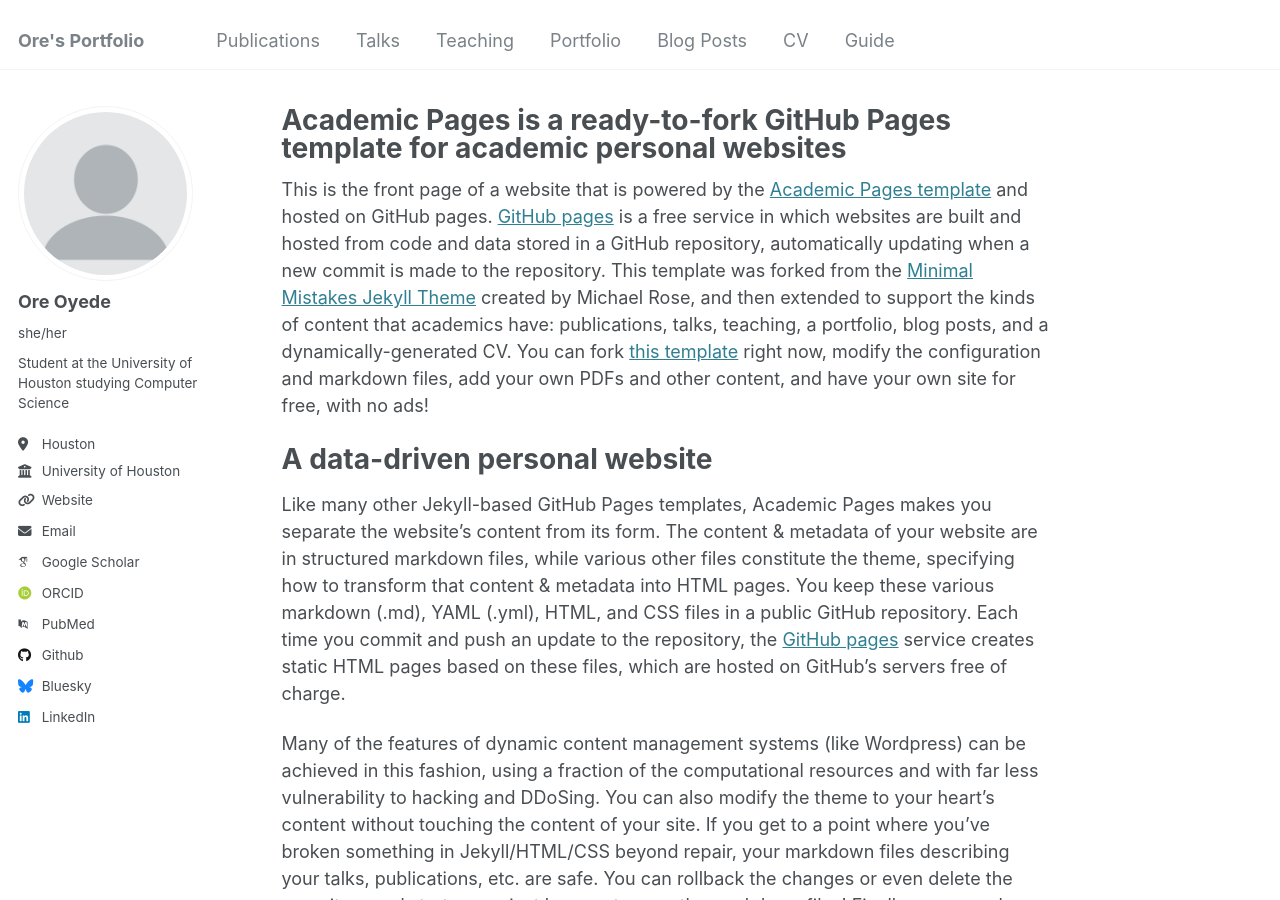
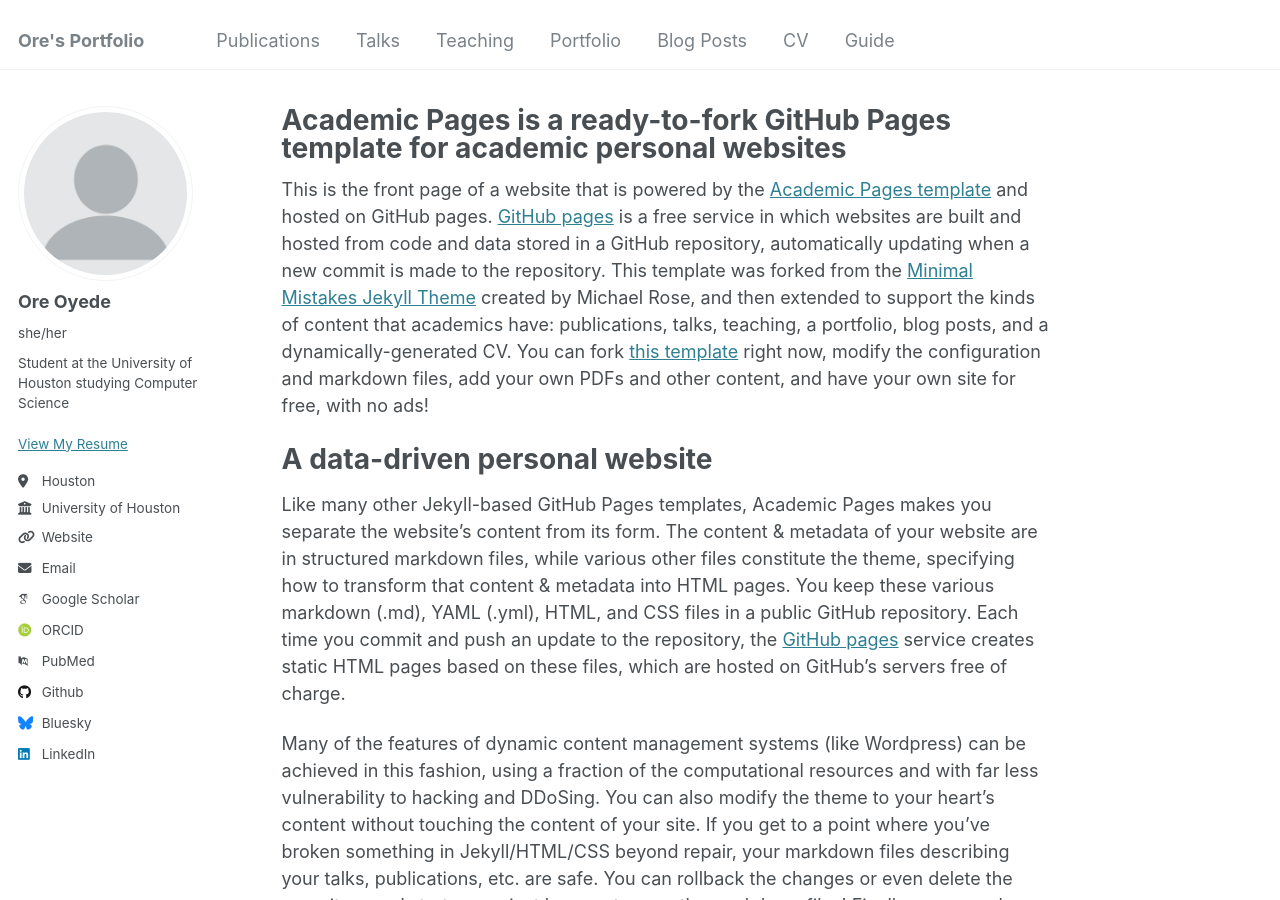
Before and after one commit to OresCorner/OresCorner.github.io, a Jekyll site: the page built from _pages/about.md, in a window 1280 px wide and 900 px high. Built offline with Jekyll 4.4.1, drawn with Linux system fonts in a browser that asks for light colours; some web fonts are replaced.

Commit message:
Update author-profile.html

```diff
--- a/_includes/author-profile.html
+++ b/_includes/author-profile.html
@@ -18,6 +18,10 @@
     <h3 class="author__name">{{ author.name }}</h3>
     {% if author.pronouns %}<p class="author__pronouns">{{ author.pronouns }}</p>{% endif %}
     {% if author.bio %}<p class="author__bio">{{ author.bio }}</p>{% endif %}
+    {% if site.author.resume %}
+  <p><a href="{{ site.baseurl }}{{ site.author.resume }}" target="_blank">View My Resume</a></p>
+{% endif %}
+
   </div>
 
   <div class="author__urls-wrapper">
```
